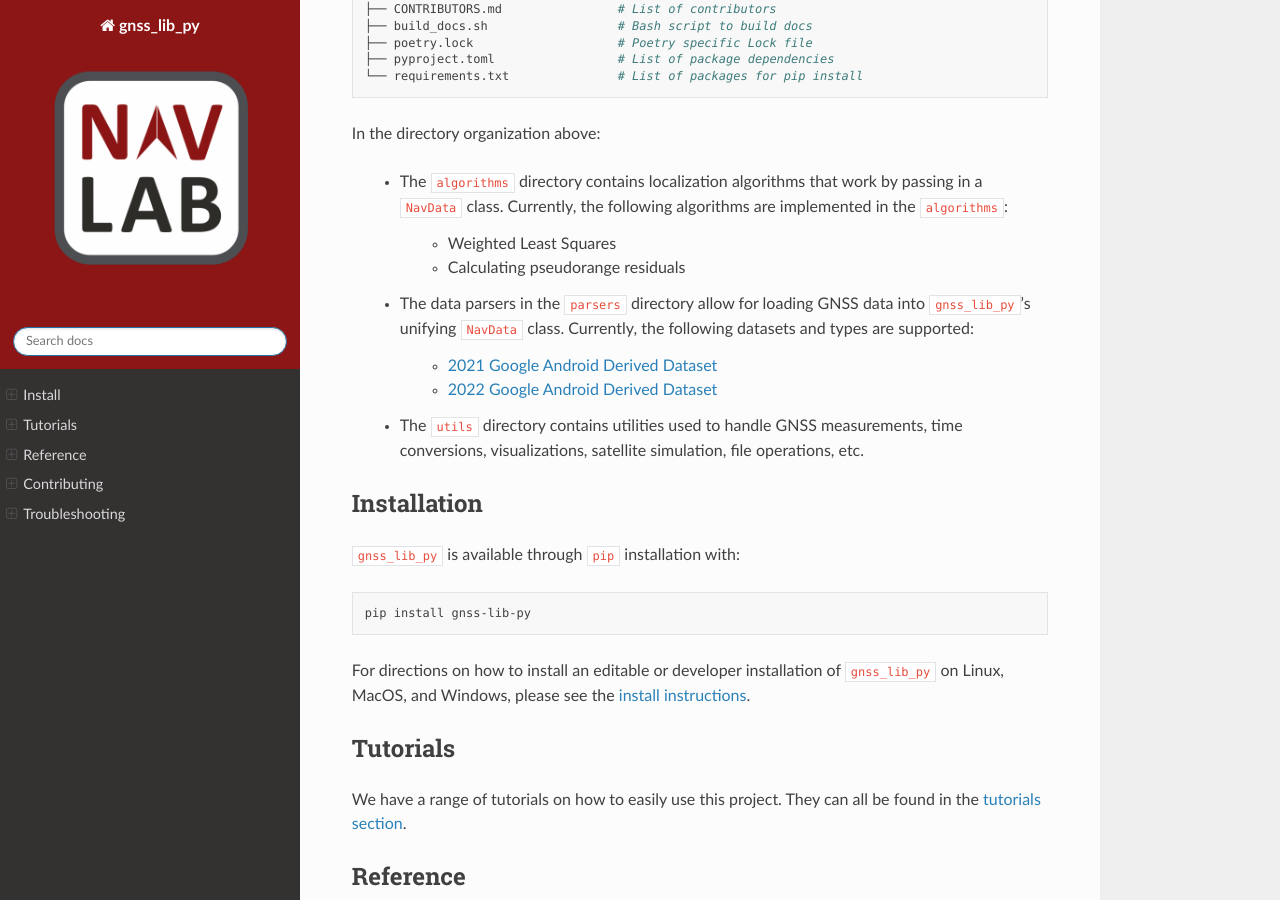
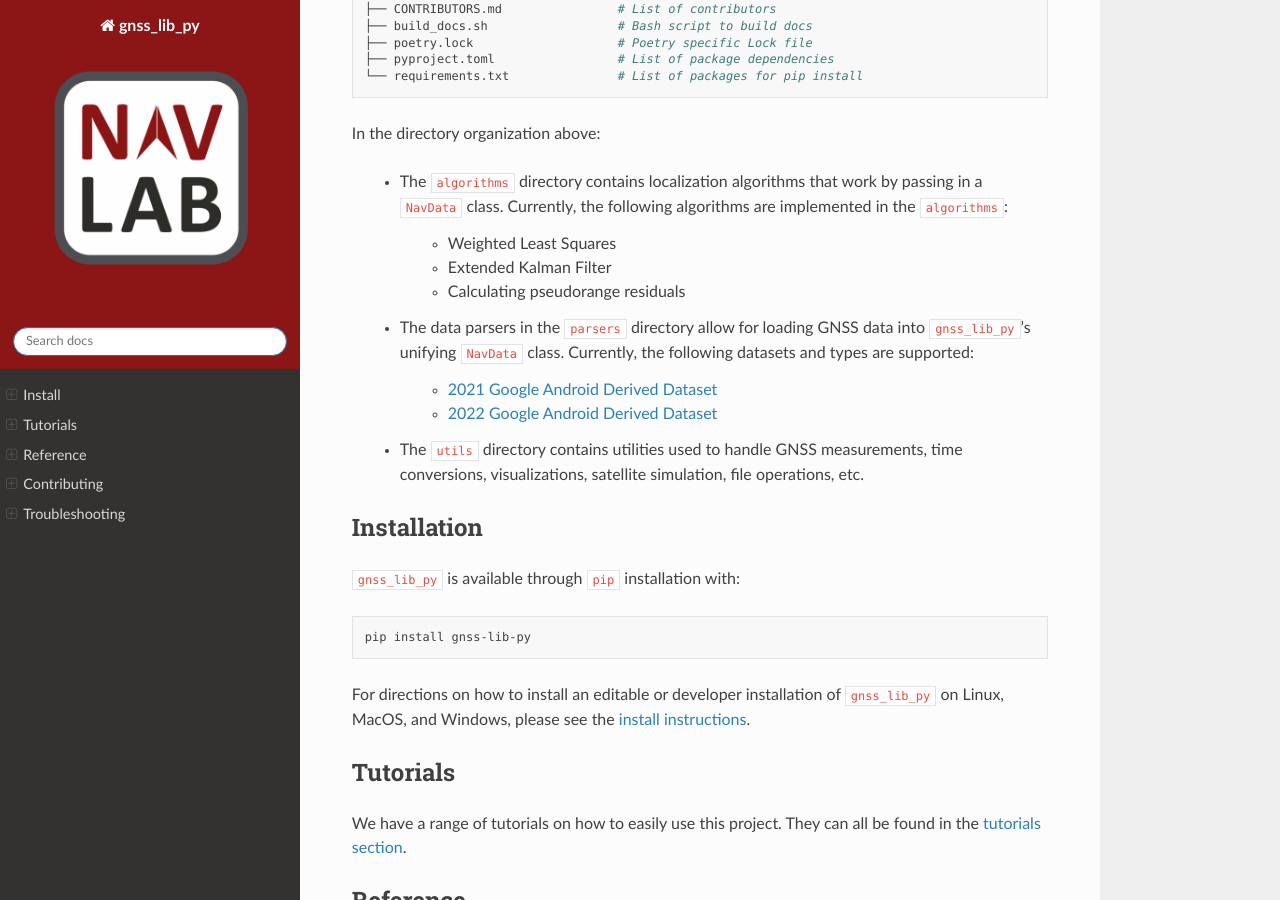
Before and after one commit to Stanford-NavLab/gnss_lib_py, a Sphinx documentation site: the page built from docs/source/index.rst, in a window 1280 px wide and 900 px high, scrolled down 1315 px. Built offline with Sphinx 7.4.7 and the Read the Docs theme 2.0.0, drawn with Linux system fonts in a browser that asks for light colours; pages that are not in the unit, such as notebooks, are missing from menus.

Commit message:
update docs and tutorial

```diff
--- a/docs/source/index.rst
+++ b/docs/source/index.rst
@@ -79,6 +79,7 @@ In the directory organization above:
     algorithms are implemented in the :code:`algorithms`:
 
       * Weighted Least Squares
+      * Extended Kalman Filter
       * Calculating pseudorange residuals
   * The data parsers in the :code:`parsers` directory allow for loading
     GNSS data into :code:`gnss_lib_py`'s unifying :code:`NavData` class.
```
Also changed, not shown: README.md (+1 -0 lines), 1 other file.
